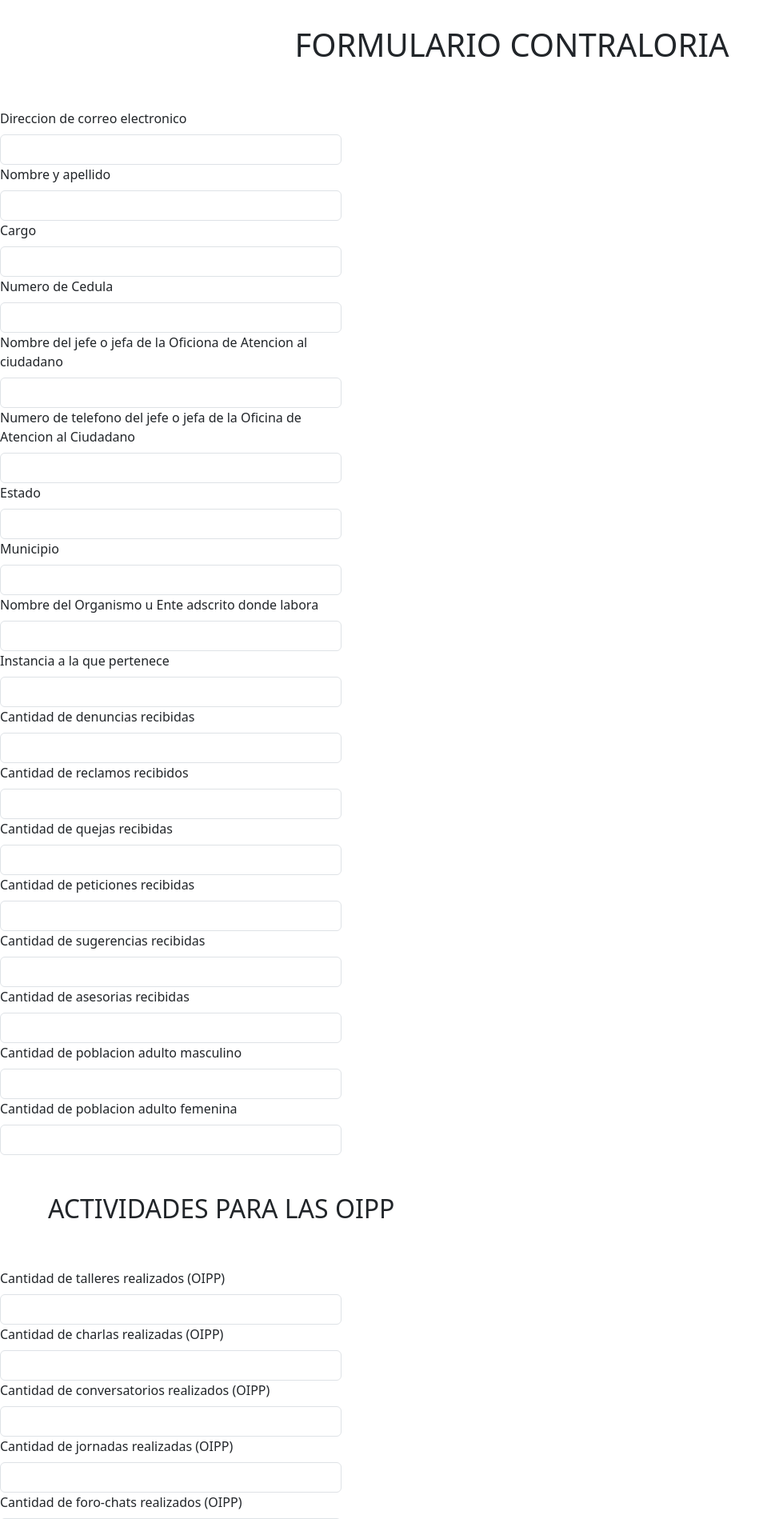
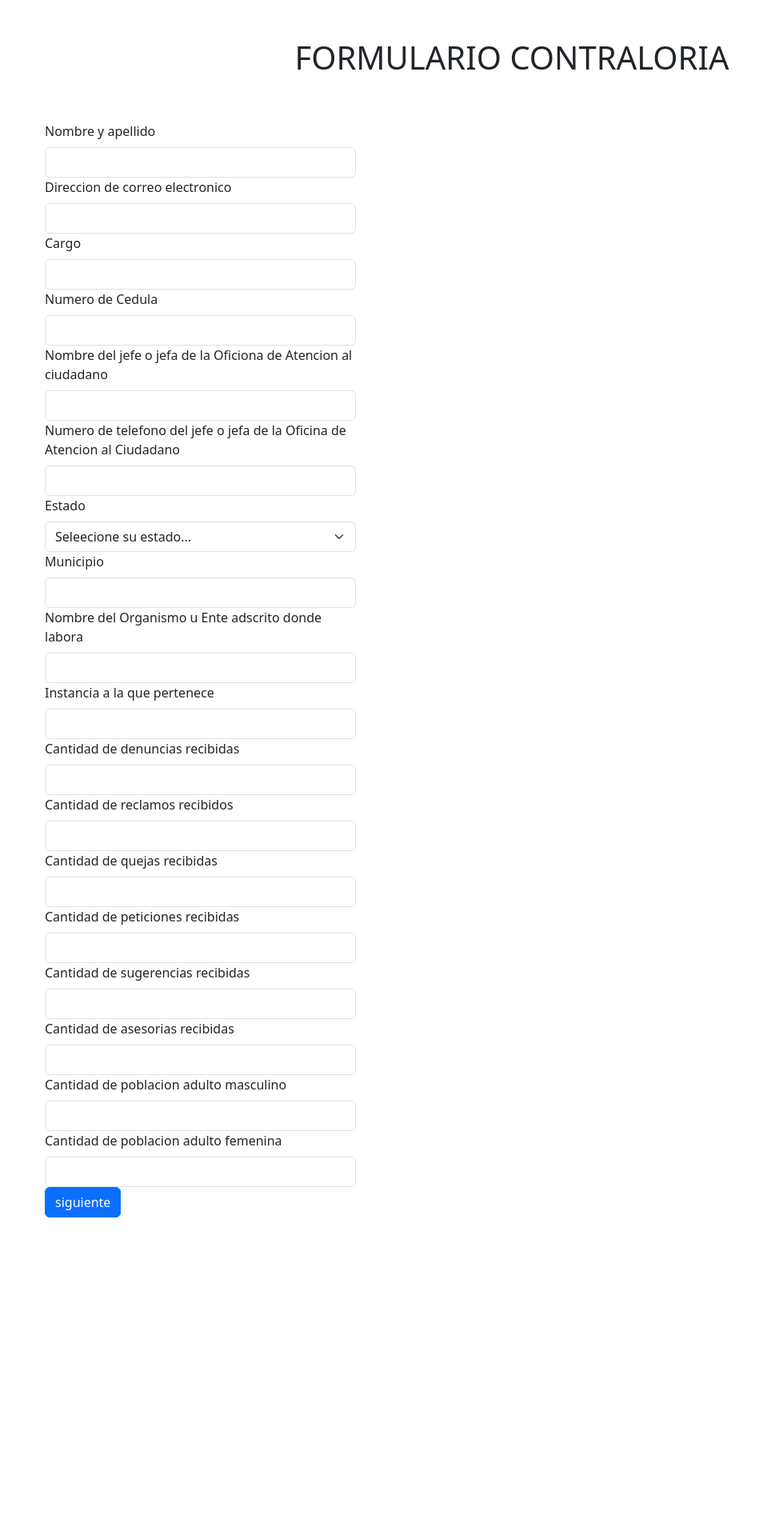
Before and after one commit to gabrielbg02/web-python-proyecto_dash, a Flask app: page / in a window 1280 px wide. Shown: the top 1899 px of the page at 80% size, without its empty margins (0-974 px from the left). After the commit the page ends 1522 px from the top, so only its background shows below. Run offline with Flask 3, Linux system fonts and the light colour scheme.

Commit message:
actualizacion formulario

```diff
--- a/proyecto_contraloria/templates/formulario.html
+++ b/proyecto_contraloria/templates/formulario.html
@@ -5,213 +5,243 @@
     <meta name="viewport" content="width=device-width, initial-scale=1.0">
     <title>Formulario Contraloría</title>
     <link href="https://cdn.jsdelivr.net/npm/bootstrap@5.3.0/dist/css/bootstrap.min.css" rel="stylesheet">
+    <style>
+      .form-section {
+        display:none;
+      }
+      .form-section.active{
+        display: block;
+      }
+    </style>
 </head>
 <body>
-  <form method="post" action="/data-processing" class="row g-3 mx-sm-5 mx-2"></form>
+  <form method="post" action="/data-processing" class="row g-3 mx-md-5 mx-2">
+    <div id = "section1" class="form-section active">
       <div class="row m-md-5 m-3">
         <div style="text-align: center;">
         <h1 class="col">FORMULARIO CONTRALORIA</h1>
         </div>
       </div>
-
-
       <div class="col-md-4">
-      <label for="validationDefault01" class="form-label">Direccion de correo electronico </label>
-      <input name="correo" type="text" class="form-control" id="validationDefault01" required />
+        <label for="nombre" class="form-label">Nombre y apellido </label>
+        <input name="nombre" type="text" class="form-control" id="nombre" required />
       </div>
        <div class="col-md-4">
-      <label for="validationDefault02" class="form-label">Nombre y apellido </label>
-      <input name="nombre" type="text" class="form-control" id="validationDefault02" required />
+        <label for="correo" class="form-label">Direccion de correo electronico </label>
+        <input name="correo" type="text" class="form-control" id="correo" required />
       </div>
       <div class="col-md-4">
-      <label for="validationDefaultUsername" class="form-label">Cargo </label>
-      <input
-        name="cargo"
-        type="text"
-        class="form-control"
-        id="validationDefaultUsername"
-        aria-describedby="inputGroupPrepend2"
-        required/>
+        <label for="cargo" class="form-label">Cargo </label>
+        <input name="cargo" type="text" class="form-control" id="cargo" aria-describedby="inputGroupPrepend2" required/>
+      </div>
+      <!--</div>-->
+      <div class="col-md-4">
+        <label for="numero_cedula" class="form-label">Numero de Cedula </label>
+        <input name="numero_cedula" type="text" class="form-control" id="numero_cedula" required />
+      </div>
+      <div class="col-md-4">
+        <label for="nombre_jefe" class="form-label">Nombre del jefe o jefa de la Oficiona de Atencion al ciudadano </label>
+        <input name="nombre_jefe" type="text" class="form-control" id="nombre_jefe" required />
+      </div>
+      <div class="col-md-4">
+        <label for="numero_telefono_jefe" class="form-label">Numero de telefono del jefe o jefa de la Oficina de Atencion al Ciudadano </label>
+        <input name="numero_telefono_jefe" type="text" class="form-control" id="numero_telefono_jefe" required />
+      </div>
+      <div class="col-md-4">
+        <label for="estado" class="form-label">Estado </label>
+        <select name="estado" class="form-select" id="estado" required>
+          <option selected disabled value="">Seleecione su estado...</option>
+          <option value="Miranda">Miranda</option>
+        </select>
+      </div>
+      <!--</div>-->
+      <div class="col-md-4">
+        <label for="municipio" class="form-label">Municipio </label>
+        <input name="municipio" type="text" class="form-control" id="municipio" required />
+      </div>
+      <div class="col-md-4">
+        <label for="nombre_organismo" class="form-label">Nombre del Organismo u Ente adscrito donde labora </label>
+        <input name="nombre_organismo" type="text" class="form-control" id="nombre_organismo" required />
+      </div>
+      <div class="col-md-4">
+        <label for="instancia" class="form-label">Instancia a la que pertenece </label>
+        <input name="instancia" type="text" class="form-control" id="instancia" required />
+      </div>
+      <div class="col-md-4">
+        <label for="cantidad_denuncias" class="form-label">Cantidad de denuncias recibidas </label>
+        <input name="cantidad_denuncias" type="text" class="form-control" id="cantidad_denuncias" required />
+      </div>
+      <div class="col-md-4">
+        <label for="cantidad_reclamos" class="form-label">Cantidad de reclamos recibidos </label>
+        <input name="cantidad_reclamos" type="text" class="form-control" id="cantidad_reclamos" required />
+      </div>
+      <div class="col-md-4">
+        <label for="cantidad_quejas" class="form-label">Cantidad de quejas recibidas </label>
+        <input name="cantidad_quejas" type="text" class="form-control" id="cantidad_quejas" required />
+      </div>
+      <div class="col-md-4">
+        <label for="cantidad_peticiones" class="form-label">Cantidad de peticiones recibidas </label>
+        <input name="cantidad_peticiones" type="text" class="form-control" id="cantidad_peticiones" required />
+      </div>
+      <div class="col-md-4">
+        <label for="cantidad_sugerencias" class="form-label">Cantidad de sugerencias recibidas </label>
+        <input name="cantidad_sugerencias" type="text" class="form-control" id="cantidad_sugerencias" required />
+      </div>
+      <div class="col-md-4">
+        <label for="cantidad_asesorias" class="form-label">Cantidad de asesorias recibidas </label>
+        <input name="cantidad_asesorias" type="text" class="form-control" id="cantidad_asesorias" required />
+      </div>
+      <div class="col-md-4">
+        <label for="cantidad_poblacion_masc" class="form-label">Cantidad de poblacion adulto masculino </label>
+        <input name="cantidad_poblacion_masc" type="text" class="form-control" id="cantidad_poblacion_masc" required />
+      </div>
+      <div class="col-md-4">
+        <label for="cantidad_poblacion_fem" class="form-label">Cantidad de poblacion adulto femenina </label>
+        <input name="cantidad_poblacion_fem" type="text" class="form-control" id="cantidad_poblacion_fem" required />
+      </div>
+      <div class = "col-12">
+        <button type = "button" class = "btn btn-primary" onclick="nextsection(2)">siguiente</button>
       </div>
     </div>
-    <div class="col-md-4">
-      <label for="validationDefault02" class="form-label">Numero de Cedula </label>
-      <input name="numero_cedula" type="text" class="form-control" id="validationDefault02" required />
-    </div>
-    <div class="col-md-4">
-      <label for="validationDefault02" class="form-label">Nombre del jefe o jefa de la Oficiona de Atencion al ciudadano </label>
-      <input name="nombre_jefe" type="text" class="form-control" id="validationDefault02" required />
-    </div>
-    <div class="col-md-4">
-      <label for="validationDefault02" class="form-label">Numero de telefono del jefe o jefa de la Oficina de Atencion al Ciudadano </label>
-      <input name="numero_telefono_jefe" type="text" class="form-control" id="validationDefault02" required />
-    </div>
-    <div class="col-md-4">
-      <label for="validationDefault02" class="form-label">Estado </label>
-      <input name="estado" type="text" class="form-control" id="validationDefault02" required />
-    </div>
-    </div>
-    <div class="col-md-4">
-      <label for="validationDefault02" class="form-label">Municipio </label>
-      <input name="municpio" type="text" class="form-control" id="validationDefault02" required />
-    </div>
-    <div class="col-md-4">
-      <label for="validationDefault02" class="form-label">Nombre del Organismo u Ente adscrito donde labora </label>
-      <input name="nombre_organismo" type="text" class="form-control" id="validationDefault02" required />
-    </div>
-    <div class="col-md-4">
-      <label for="validationDefault02" class="form-label">Instancia a la que pertenece </label>
-      <input name="instancia" type="text" class="form-control" id="validationDefault02" required />
-    </div>
-    <div class="col-md-4">
-      <label for="validationDefault02" class="form-label">Cantidad de denuncias recibidas </label>
-      <input name="cantidad_denuncias" type="text" class="form-control" id="validationDefault02" required />
-    </div>
-    <div class="col-md-4">
-      <label for="validationDefault02" class="form-label">Cantidad de reclamos recibidos </label>
-      <input name="cantidad_reclamos" type="text" class="form-control" id="validationDefault02" required />
-    </div>
-    <div class="col-md-4">
-      <label for="validationDefault02" class="form-label">Cantidad de quejas recibidas </label>
-      <input name="cantidad_quejas" type="text" class="form-control" id="validationDefault02" required />
-    </div>
-    <div class="col-md-4">
-      <label for="validationDefault02" class="form-label">Cantidad de peticiones recibidas </label>
-      <input name="cantidad_peticiones" type="text" class="form-control" id="validationDefault02" required />
-    </div>
-    <div class="col-md-4">
-      <label for="validationDefault02" class="form-label">Cantidad de sugerencias recibidas </label>
-      <input name="cantidad_sugerencias" type="text" class="form-control" id="validationDefault02" required />
-    </div>
-    <div class="col-md-4">
-      <label for="validationDefault02" class="form-label">Cantidad de asesorias recibidas </label>
-      <input name="cantidad_asesorias" type="text" class="form-control" id="validationDefault02" required />
-    </div>
-    <div class="col-md-4">
-      <label for="validationDefault02" class="form-label">Cantidad de poblacion adulto masculino </label>
-      <input name="cantidad_poblacion_masc" type="text" class="form-control" id="validationDefault02" required />
-    </div>
-    <div class="col-md-4">
-      <label for="validationDefault02" class="form-label">Cantidad de poblacion adulto femenina </label>
-      <input name="cantidad_poblacion_fem" type="text" class="form-control" id="validationDefault02" required />
-    </div>
+    <div id = "section2" class="form-section">
       <div class="row m-md-5 m-3">
         <h2 class="col">ACTIVIDADES PARA LAS OIPP</h2>
       </div>
       <div class="col-md-4">
-      <label for="validationDefault02" class="form-label">Cantidad de talleres realizados (OIPP)</label>
-      <input name="cantidad_talleres_oipp" type="text" class="form-control" id="validationDefault02" required />
+        <label for="cantidad_talleres_oipp" class="form-label">Cantidad de talleres realizados (OIPP)</label>
+        <input name="cantidad_talleres_oipp" type="text" class="form-control" id="cantidad_talleres_oipp" required />
       </div>
       <div class="col-md-4">
-      <label for="validationDefault02" class="form-label">Cantidad de charlas realizadas (OIPP)</label>
-      <input name="cantidad_charlas_oipp" type="text" class="form-control" id="validationDefault02" required />
+        <label for="cantidad_charlas_oipp" class="form-label">Cantidad de charlas realizadas (OIPP)</label>
+        <input name="cantidad_charlas_oipp" type="text" class="form-control" id="cantidad_charlas_oipp" required />
       </div>
       <div class="col-md-4">
-      <label for="validationDefault02" class="form-label">Cantidad de conversatorios realizados (OIPP)</label>
-      <input name="cantidad_conversatorios_oipp" type="text" class="form-control" id="validationDefault02" required />
+        <label for="cantidad_conversatorios_oipp" class="form-label">Cantidad de conversatorios realizados (OIPP)</label>
+        <input name="cantidad_conversatorios_oipp" type="text" class="form-control" id="cantidad_conversatorios_oipp" required />
       </div>
       <div class="col-md-4">
-      <label for="validationDefault02" class="form-label">Cantidad de jornadas realizadas (OIPP)</label>
-      <input name="cantidad_jornadas_oipp" type="text" class="form-control" id="validationDefault02" required />
+        <label for="cantidad_jornadas_oipp" class="form-label">Cantidad de jornadas realizadas (OIPP)</label>
+        <input name="cantidad_jornadas_oipp" type="text" class="form-control" id="cantidad_jornadas_oipp" required />
       </div>
       <div class="col-md-4">
-      <label for="validationDefault02" class="form-label">Cantidad de foro-chats realizados (OIPP)</label>
-      <input name="cantidad_forochats_oipp" type="text" class="form-control" id="validationDefault02" required />
+        <label for="cantidad_forochats_oipp" class="form-label">Cantidad de foro-chats realizados (OIPP)</label>
+        <input name="cantidad_forochats_oipp" type="text" class="form-control" id="cantidad_forochats_oipp" required />
       </div>
       <div class="col-md-4">
-      <label for="validationDefault02" class="form-label">Cantidad de poblacion adulto masculino atentido (OIPP)</label>
-      <input name="cantidad_adulto_masculino_atentido_oipp" type="text" class="form-control" id="validationDefault02" required />
+        <label for="cantidad_adulto_masculino_atentido_oipp" class="form-label">Cantidad de poblacion adulto masculino atentido (OIPP)</label>
+        <input name="cantidad_adulto_masculino_atentido_oipp" type="text" class="form-control" id="cantidad_adulto_masculino_atentido_oipp" required />
       </div>
       <div class="col-md-4">
-      <label for="validationDefault02" class="form-label">Cantidad de poblacion adulto femenino atentido (OIPP)</label>
-      <input name="cantidad_adulto_femenino_atentida_oipp" type="text" class="form-control" id="validationDefault02" required />
+        <label for="cantidad_adulto_femenino_atentida_oipp" class="form-label">Cantidad de poblacion adulto femenino atentido (OIPP)</label>
+        <input name="cantidad_adulto_femenino_atentida_oipp" type="text" class="form-control" id="cantidad_adulto_femenino_atentida_oipp" required />
       </div>
+      <div class = "col-12">
+        <button type = "button" class = "btn btn-secondary" onclick="nextsection(1)">anterior</button>
+        <button type = "button" class = "btn btn-primary" onclick="nextsection(3)">siguiente</button>
+      </div>
+    </div>
+    <div id = "section3" class="form-section">
       <div class="row m-md-5 m-3">
         <h2 class="col">ACTIVIDADES SISTEMA EDUCATIVO</h2>
       </div>
       <div class="col-md-4">
-      <label for="validationDefault02" class="form-label">Nombre de la Escuela,Liceo o Universidad donde realizo la actividad (S.E.)</label>
-      <input name="nombre_escuela_se" type="text" class="form-control" id="validationDefault02" required />
+        <label for="nombre_escuela_se" class="form-label">Nombre de la Escuela,Liceo o Universidad donde realizo la actividad (S.E.)</label>
+        <input name="nombre_escuela_se" type="text" class="form-control" id="nombre_escuela_se" required />
       </div>
       <div class="col-md-4">
-      <label for="validationDefault02" class="form-label">Describa cantidad y de que trataron las actividades relizadas al Sistema Educativo (S.E.)</label>
-      <input name="cantidad_actividades_se" type="text" class="form-control" id="validationDefault02" required />
+        <label for="cantidad_actividades_se" class="form-label">Describa cantidad y de que trataron las actividades relizadas al Sistema Educativo (S.E.)</label>
+        <input name="cantidad_actividades_se" type="text" class="form-control" id="cantidad_actividades_se" required />
       </div>
       <div class="col-md-4">
-      <label for="validationDefault02" class="form-label">Cantidad de talleres realizados (S.E.)</label>
-      <input name="cantidad_talleres_se" type="text" class="form-control" id="validationDefault02" required />
+        <label for="cantidad_talleres_se" class="form-label">Cantidad de talleres realizados (S.E.)</label>
+        <input name="cantidad_talleres_se" type="text" class="form-control" id="cantidad_talleres_se" required />
       </div>
       <div class="col-md-4">
-      <label for="validationDefault02" class="form-label">Cantidad de charlas realizadas (S.E.)</label>
-      <input name="cantidad_charlas_se" type="text" class="form-control" id="validationDefault02" required />
+        <label for="cantidad_charlas_se" class="form-label">Cantidad de charlas realizadas (S.E.)</label>
+        <input name="cantidad_charlas_se" type="text" class="form-control" id="cantidad_charlas_se" required />
       </div>
       <div class="col-md-4">
-      <label for="validationDefault02" class="form-label">Cantidad de conversatorios realizados (S.E.)</label>
-      <input name="cantidad_conversatorios_se" type="text" class="form-control" id="validationDefault02" required />
+        <label for="cantidad_conversatorios_se" class="form-label">Cantidad de conversatorios realizados (S.E.)</label>
+        <input name="cantidad_conversatorios_se" type="text" class="form-control" id="cantidad_conversatorios_se" required />
       </div>
       <div class="col-md-4">
-      <label for="validationDefault02" class="form-label">Cantidad de jornadas realizadas (S.E.)</label>
-      <input name="cantidad_jornadas_se" type="text" class="form-control" id="validationDefault02" required />
+        <label for="cantidad_jornadas_se" class="form-label">Cantidad de jornadas realizadas (S.E.)</label>
+        <input name="cantidad_jornadas_se" type="text" class="form-control" id="cantidad_jornadas_se" required />
       </div>
       <div class="col-md-4">
-      <label for="validationDefault02" class="form-label">Cantidad de foro chats realizados (S.E.)</label>
-      <input name="cantidad_forochats_se" type="text" class="form-control" id="validationDefault02" required />
+        <label for="cantidad_forochats_se" class="form-label">Cantidad de foro chats realizados (S.E.)</label>
+        <input name="cantidad_forochats_se" type="text" class="form-control" id="cantidad_forochats_se" required />
       </div>
       <div class="col-md-4">
-      <label for="validationDefault02" class="form-label">Cantidad de niños y adolescentes masculinos atentidos (S.E.)</label>
-      <input name="cantidad_ninosyadol_masculino_se" type="text" class="form-control" id="validationDefault02" required />
+        <label for="cantidad_ninosyadol_masculino_se" class="form-label">Cantidad de niños y adolescentes masculinos atentidos (S.E.)</label>
+        <input name="cantidad_ninosyadol_masculino_se" type="text" class="form-control" id="cantidad_ninosyadol_masculino_se" required />
       </div>
       <div class="col-md-4">
-      <label for="validationDefault02" class="form-label">Cantidad de niñas y adolescentes femeninas atentidos (S.E.)</label>
-      <input name="cantidad_ninasyadol_femenino_se" type="text" class="form-control" id="validationDefault02" required />
+        <label for="cantidad_ninasyadol_femenino_se" class="form-label">Cantidad de niñas y adolescentes femeninas atentidos (S.E.)</label>
+        <input name="cantidad_ninasyadol_femenino_se" type="text" class="form-control" id="cantidad_ninasyadol_femenino_se" required />
       </div>
       <div class="col-md-4">
-      <label for="validationDefault02" class="form-label">Cantidad de adultos masculinos atentidos (S.E.)</label>
-      <input name="cantidad_adultos_masculino_atendidos_se" type="text" class="form-control" id="validationDefault02" required />
+        <label for="cantidad_adultos_masculino_atendidos_se" class="form-label">Cantidad de adultos masculinos atentidos (S.E.)</label>
+        <input name="cantidad_adultos_masculino_atendidos_se" type="text" class="form-control" id="cantidad_adultos_masculino_atendidos_se" required />
       </div>
       <div class="col-md-4">
-      <label for="validationDefault02" class="form-label">Cantidad de adultas femeninas atentidos (S.E.)</label>
-      <input name="cantidad_adultos_femenino_atendidos_se" type="text" class="form-control" id="validationDefault02" required />
+        <label for="cantidad_adultos_femenino_atendidos_se" class="form-label">Cantidad de adultas femeninas atentidos (S.E.)</label>
+        <input name="cantidad_adultos_femenino_atendidos_se" type="text" class="form-control" id="cantidad_adultos_femenino_atendidos_se" required />
       </div>
+      <div class = "col-12">
+        <button type = "button" class = "btn btn-secondary" onclick="nextsection(2)">anterior</button>
+        <button type = "button" class = "btn btn-primary" onclick="nextsection(4)">siguiente</button>
+      </div>
+    </div>
+    <div id="section4" class="form-section">
       <div class="row m-md-5 m-3">
           <h2 class="col">ACTIVIDADES PARA LA ADMINISTRACION PUBLICA</h2>
       </div>
       <div class="col-md-4">
-      <label for="validationDefault02" class="form-label">Nombre del Ministerio, Empresa, Compañia u Ente a quien le dio la actividad competente a la Administracion Publica Nacional (A.P.)</label>
-      <input name="nombre_ministerio_ap" type="text" class="form-control" id="validationDefault02" required />
+          <label for="nombre_ministerio_ap" class="form-label">Nombre del Ministerio, Empresa, Compañia u Ente a quien le dio la actividad competente a la Administracion Publica Nacional (A.P.)</label>
+          <input name="nombre_ministerio_ap" type="text" class="form-control" id="nombre_ministerio_ap" required />
       </div>
       <div class="col-md-4">
-      <label for="validationDefault02" class="form-label">Describa cantidad y de que trataron las actividades realizadas a la Administracion Publica (A.P.)</label>
-      <input name="cantidad_actividades_ap" type="text" class="form-control" id="validationDefault02" required />
+          <label for="cantidad_actividades_ap" class="form-label">Describa cantidad y de que trataron las actividades realizadas a la Administracion Publica (A.P.)</label>
+          <input name="cantidad_actividades_ap" type="text" class="form-control" id="cantidad_actividades_ap" required />
       </div>
       <div class="col-md-4">
-      <label for="validationDefault02" class="form-label">Cantidad de talleres realizados (A.P.)</label>
-      <input name="cantidad_talleres_ap" type="text" class="form-control" id="validationDefault02" required />
+          <label for="cantidad_talleres_ap" class="form-label">Cantidad de talleres realizados (A.P.)</label>
+          <input name="cantidad_talleres_ap" type="text" class="form-control" id="cantidad_talleres_ap" required />
       </div>
       <div class="col-md-4">
-      <label for="validationDefault02" class="form-label">Cantidad de charlas realizadas (A.P.)</label>
-      <input name="cantidad_charlas_ap" type="text" class="form-control" id="validationDefault02" required />
+          <label for="cantidad_charlas_ap" class="form-label">Cantidad de charlas realizadas (A.P.)</label>
+          <input name="cantidad_charlas_ap" type="text" class="form-control" id="cantidad_charlas_ap" required />
       </div>
       <div class="col-md-4">
-      <label for="validationDefault02" class="form-label">Cantidad de jornadas realizadas (A.P.)</label>
-      <input name="cantidad_jornadas_ap" type="text" class="form-control" id="validationDefault02" required />
+          <label for="cantidad_jornadas_ap" class="form-label">Cantidad de jornadas realizadas (A.P.)</label>
+          <input name="cantidad_jornadas_ap" type="text" class="form-control" id="cantidad_jornadas_ap" required />
       </div>
       <div class="col-md-4">
-      <label for="validationDefault02" class="form-label">Cantidad de foro chats realizados (A.P.)</label>
-      <input name="cantidad_forochats_ap" type="text" class="form-control" id="validationDefault02" required />
+          <label for="cantidad_forochats_ap" class="form-label">Cantidad de foro chats realizados (A.P.)</label>
+          <input name="cantidad_forochats_ap" type="text" class="form-control" id="cantidad_forochats_ap" required />
       </div>
       <div class="col-md-4">
-      <label for="validationDefault02" class="form-label">Cantidad de funcionarios masculinos atendidos en la Administracion Publica Nacional </label>
-      <input name="cantidad_funcionarios_masculino_ap" type="text" class="form-control" id="validationDefault02" required />
+          <label for="cantidad_funcionarios_masculino_ap" class="form-label">Cantidad de funcionarios masculinos atendidos en la Administracion Publica Nacional </label>
+          <input name="cantidad_funcionarios_masculino_ap" type="text" class="form-control" id="cantidad_funcionarios_masculino_ap" required />
       </div>
       <div class="col-md-4">
-      <label for="validationDefault02" class="form-label">Cantidad de funcionarias femeninas atendidos en la Administracion Publica Nacional </label>
-      <input name="cantidad_funcionarios_femenino_ap" type="text" class="form-control" id="validationDefault02" required />
+          <label for="cantidad_funcionarios_femenino_ap" class="form-label">Cantidad de funcionarias femeninas atendidos en la Administracion Publica Nacional </label>
+          <input name="cantidad_funcionarios_femenino_ap" type="text" class="form-control" id="cantidad_funcionarios_femenino_ap" required />
       </div>
-
       <div class="col-12">
-      <button class="btn btn-primary" type="submit">Send Data</button>
+          <button type = "button" class = "btn btn-secondary" onclick="nextsection(3)">anterior</button>
+          <button class="btn btn-primary" type="submit">Enviar Informacion</button>
+      </div>
     </div>
   </form>
+  <script>
+    function nextsection(sectionNumber) {
+      document.querySelectorAll('.form-section').forEach(section => {
+          section.classList.remove('active');
+      });
+      document.getElementById(`section${sectionNumber}`).classList.add('active');
+    }
+  </script>
 </body>
 </html>
```
Also changed, not shown: 1 other file. Lines whose indentation alone changed are shown as unchanged.
